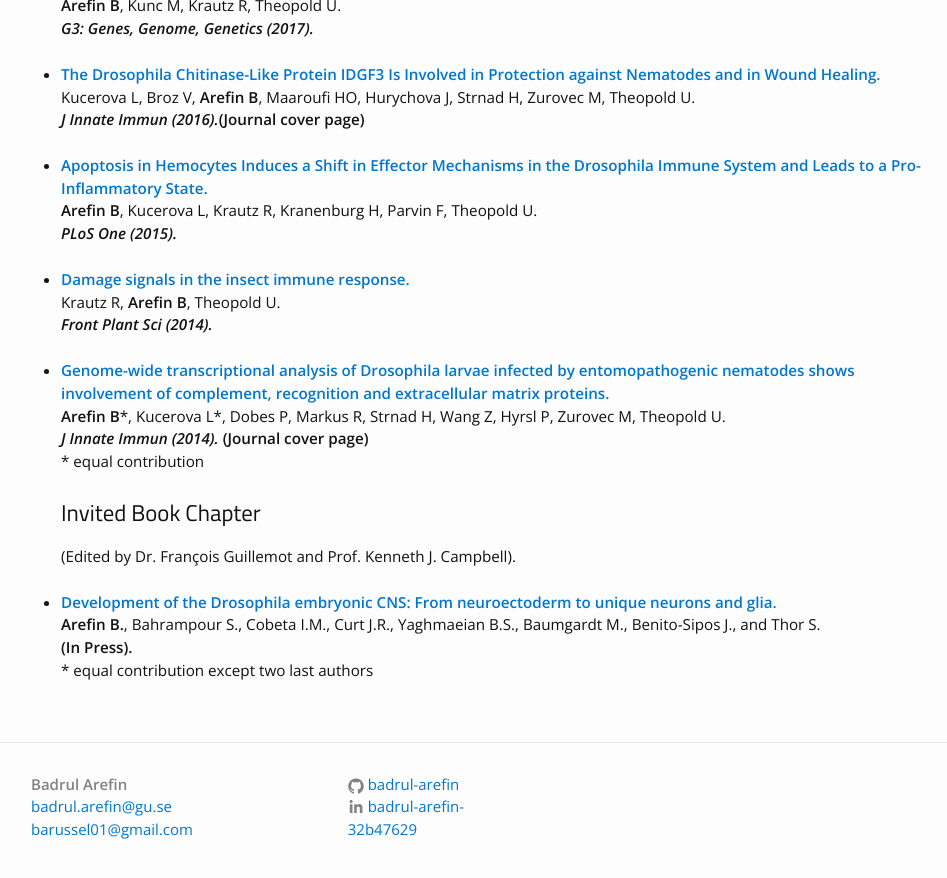
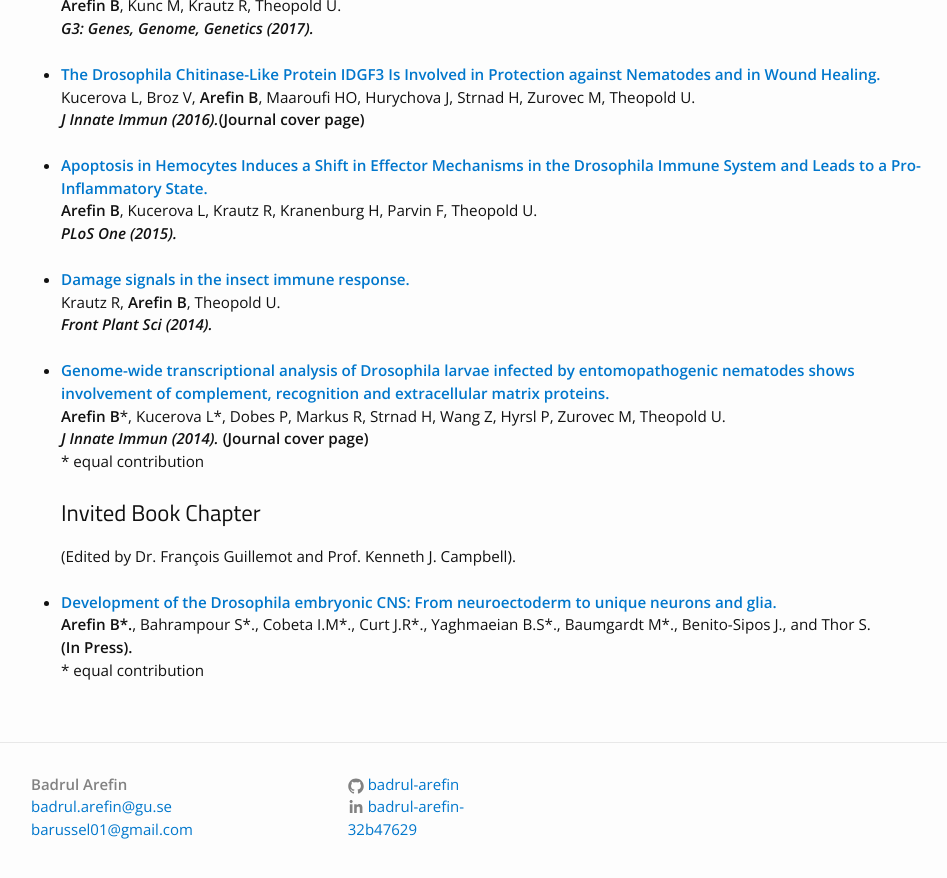
Before and after one commit to Badrul-Arefin/badrul-arefin.github.io, a Jekyll site: the page built from publications.md, in a window 1280 px wide and 900 px high, scrolled down 849 px. Shown: the top 878 px of the window, without its empty margins (164-1111 px from the left). Built offline with Jekyll 4.4.1, drawn with Linux system fonts in a browser that asks for light colours.

Commit message:
Update publications.md

```diff
--- a/publications.md
+++ b/publications.md
@@ -82,4 +82,4 @@
 (Edited by Dr. François Guillemot and Prof. Kenneth J. Campbell).
 </li><br>
 	<li>
-	<a href="https://www.ncbi.nlm.nih.gov/pubmed/23988573">	<b>Development of the Drosophila embryonic CNS: From neuroectoderm to unique neurons and glia.</b></a><br><b>Arefin B.</b>, Bahrampour S., Cobeta I.M., Curt J.R., Yaghmaeian B.S., Baumgardt M., Benito-Sipos J., and Thor S. <b><br> (In Press).</b> <br> * equal contribution except two last authors
+	<a href="https://www.ncbi.nlm.nih.gov/pubmed/23988573">	<b>Development of the Drosophila embryonic CNS: From neuroectoderm to unique neurons and glia.</b></a><br><b>Arefin B*.</b>, Bahrampour S*., Cobeta I.M*., Curt J.R*., Yaghmaeian B.S*., Baumgardt M*., Benito-Sipos J., and Thor S. <b><br> (In Press).</b> <br> * equal contribution
```
